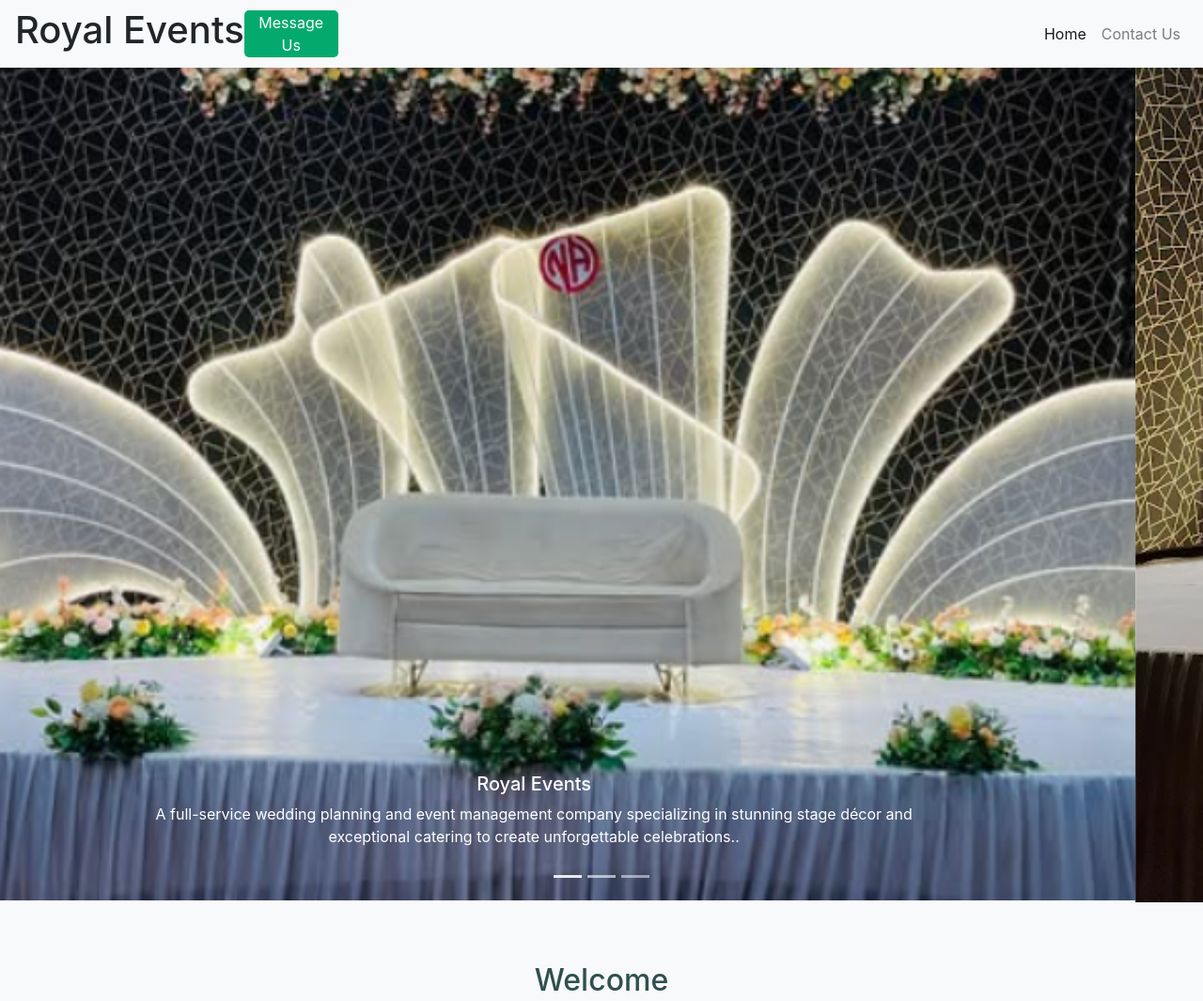
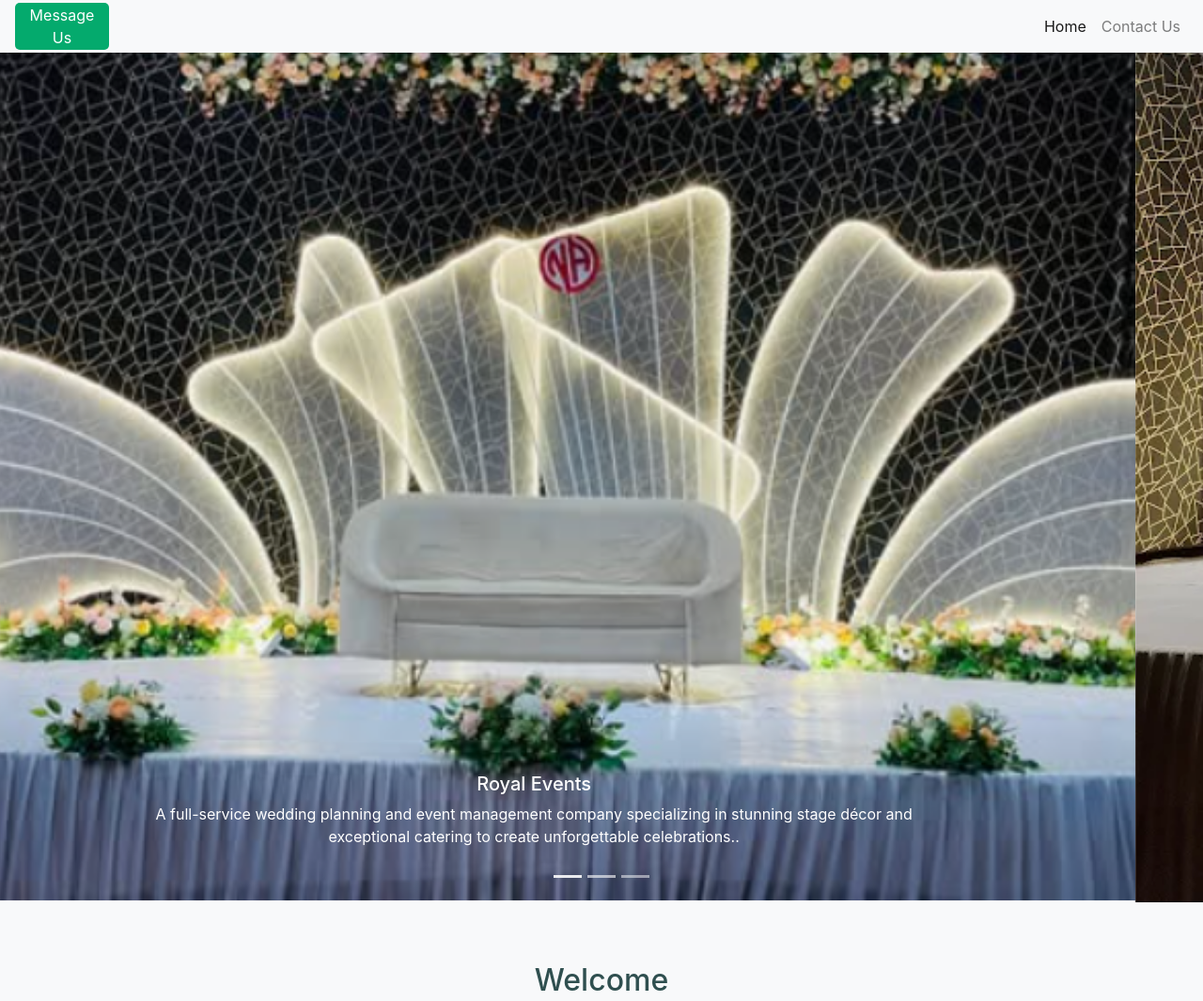
Before and after one commit to Royaldecorations/site, a plain HTML site: page index.html in a window 1280 px wide. Shown: the top 1065 px of the page at 94% size. Drawn offline with nearby package versions, Linux system fonts and the light colour scheme; a web font is replaced by a local one.

Commit message:
Update index.html

```diff
--- a/index.html
+++ b/index.html
@@ -27,7 +27,7 @@
         <div class="row">
             <div class="col-md-12 pl-auto">
                 <nav class="navbar navbar-expand-lg navbar-light bg-light">
-                    <h1 class="pr-3em" ">Royal Events</h1>
+
 
 
                     <li style="list-style-type: none;">
```
